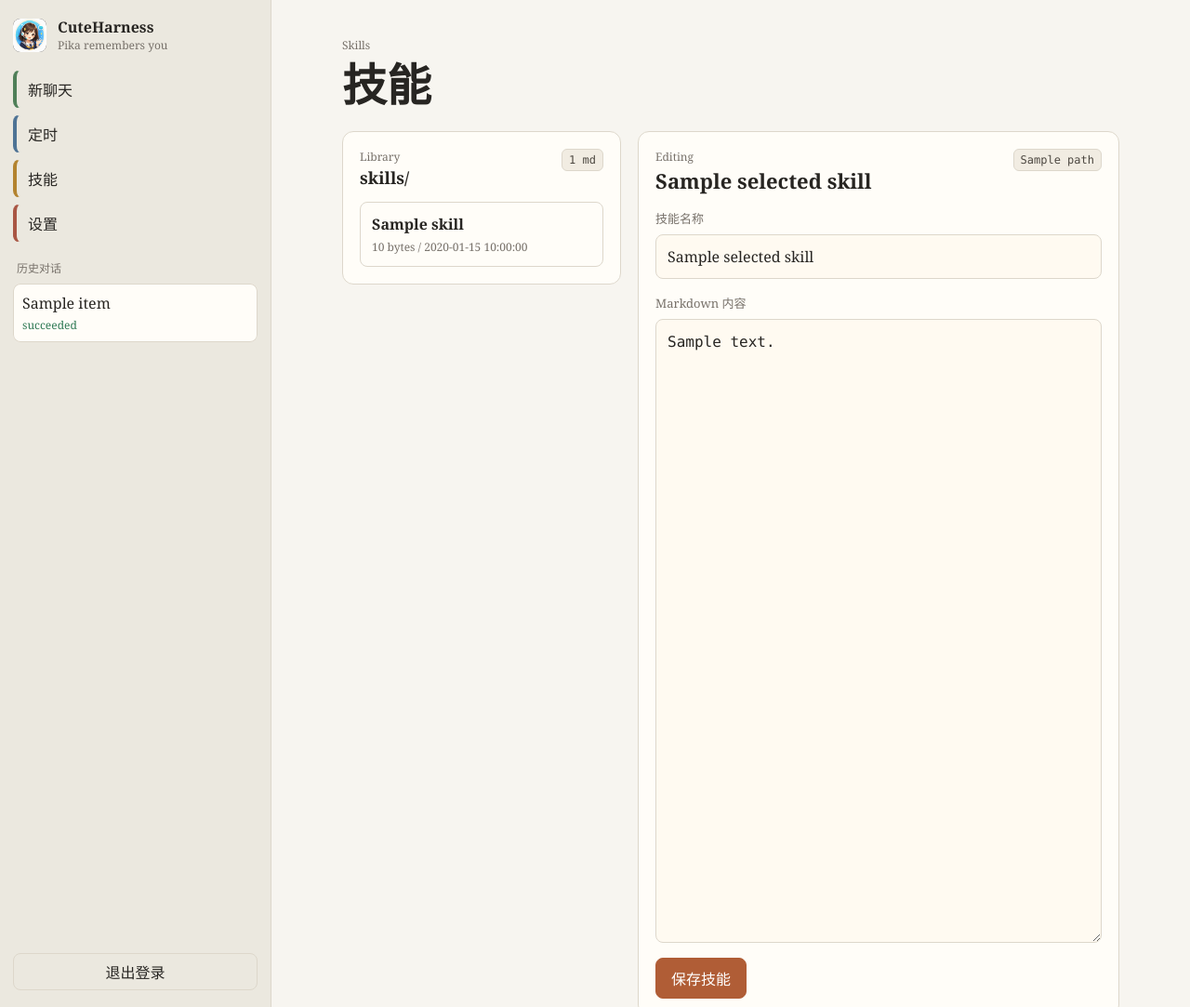
After one commit to hzq1995/CuteAgent, a FastAPI app: template templates/skills.html in a window 1280 px wide. The commit adds this page. Shown: the whole page at 93% size. Run offline with FastAPI, Linux system fonts and the light colour scheme; the template is opened without the code that fills it: most values are stand-ins (such as "Sample title", 1, 10 or a date in 2020); parts of the project's set-up code (start-up, migrations or seed data) failed here and were passed over.

Commit message:
add skill bar

```diff
--- a/app/main.py
+++ b/app/main.py
@@ -1,8 +1,11 @@
 import asyncio
 import json
+import re
 import time
 from contextlib import suppress
 from datetime import datetime
+from pathlib import Path
+from urllib.parse import quote
 from zoneinfo import ZoneInfo
 
 from fastapi import BackgroundTasks, Depends, FastAPI, Form, HTTPException, Request
@@ -52,6 +55,7 @@ scheduled_task_store = ScheduledTaskStore(BASE_DIR / "data" / "scheduled_tasks.j
 app_settings_store = AppSettingsStore(BASE_DIR / "data" / "settings.json")
 tool_settings_store = ToolSettingsStore(BASE_DIR / "data" / "tool_settings.json")
 memory_store = MemoryStore(BASE_DIR / "data" / "memories.json")
+SKILLS_DIR = BASE_DIR / "skills"
 
 
 def require_login(request: Request) -> None:
@@ -349,6 +353,78 @@ async def delete_scheduled_task(task_id: str, request: Request):
     return RedirectResponse("/scheduled-tasks", status_code=303)
 
 
+@app.get("/skills", response_class=HTMLResponse)
+async def skills_page(request: Request):
+    redirect = redirect_if_unauthenticated(request)
+    if redirect:
+        return redirect
+    skills = list_skill_files()
+    selected_name = skills[0]["name"] if skills else ""
+    selected = read_skill(selected_name) if selected_name else None
+    return templates.TemplateResponse(
+        "skills.html",
+        base_context(request, active_page="skills")
+        | skills_context(skills=skills, selected=selected, saved=False),
+    )
+
+
+@app.get("/skills/{filename}", response_class=HTMLResponse)
+async def skill_detail_page(filename: str, request: Request):
+    redirect = redirect_if_unauthenticated(request)
+    if redirect:
+        return redirect
+    skills = list_skill_files()
+    selected = read_skill(filename)
+    return templates.TemplateResponse(
+        "skills.html",
+        base_context(request, active_page="skills")
+        | skills_context(skills=skills, selected=selected, saved=False),
+    )
+
+
+@app.post("/skills/{filename}", response_class=HTMLResponse)
+async def update_skill(
+    filename: str,
+    request: Request,
+    content: str = Form(""),
+    skill_name: str = Form(""),
+):
+    require_login(request)
+    path = resolve_skill_path(filename)
+    try:
+        target_name = normalize_skill_filename(skill_name or filename)
+        target_path = resolve_skill_target_path(target_name)
+    except ValueError as exc:
+        skills = list_skill_files()
+        selected = read_skill(filename)
+        return templates.TemplateResponse(
+            "skills.html",
+            base_context(request, active_page="skills")
+            | skills_context(skills=skills, selected=selected, saved=False, error=str(exc)),
+            status_code=400,
+        )
+    if target_path != path and target_path.exists():
+        skills = list_skill_files()
+        selected = read_skill(filename)
+        return templates.TemplateResponse(
+            "skills.html",
+            base_context(request, active_page="skills")
+            | skills_context(skills=skills, selected=selected, saved=False, error="Skill name already exists."),
+            status_code=400,
+        )
+    if target_path != path:
+        path.rename(target_path)
+        path = target_path
+    path.write_text(normalize_skill_content(content), encoding="utf-8", newline="\n")
+    skills = list_skill_files()
+    selected = read_skill(path.name)
+    return templates.TemplateResponse(
+        "skills.html",
+        base_context(request, active_page="skills")
+        | skills_context(skills=skills, selected=selected, saved=True),
+    )
+
+
 @app.get("/settings", response_class=HTMLResponse)
 async def settings_page(request: Request):
     redirect = redirect_if_unauthenticated(request)
@@ -473,6 +549,93 @@ def settings_context(
         "memories": memory_store.list_memories(),
         "saved": saved,
     }
+
+
+def skills_context(
+    *,
+    skills: list[dict],
+    selected: dict | None,
+    saved: bool,
+    error: str = "",
+) -> dict:
+    return {
+        "skills": skills,
+        "selected_skill": selected,
+        "saved": saved,
+        "error": error,
+    }
+
+
+def list_skill_files() -> list[dict]:
+    if not SKILLS_DIR.exists():
+        return []
+    files = []
+    for path in SKILLS_DIR.iterdir():
+        if not path.is_file() or path.suffix.lower() != ".md":
+            continue
+        stat = path.stat()
+        files.append(
+            {
+                "name": path.name,
+                "url": f"/skills/{quote(path.name)}",
+                "size_bytes": stat.st_size,
+                "updated_at": datetime.fromtimestamp(stat.st_mtime).strftime("%Y-%m-%d %H:%M"),
+            }
+        )
+    return sorted(files, key=lambda item: item["name"].lower())
+
+
+def read_skill(filename: str) -> dict:
+    path = resolve_skill_path(filename)
+    stat = path.stat()
+    return {
+        "name": path.name,
+        "path": str(path.relative_to(BASE_DIR)) if BASE_DIR in path.resolve().parents else str(path),
+        "url": f"/skills/{quote(path.name)}",
+        "content": normalize_skill_content(path.read_text(encoding="utf-8")),
+        "size_bytes": stat.st_size,
+        "updated_at": datetime.fromtimestamp(stat.st_mtime).strftime("%Y-%m-%d %H:%M"),
+    }
+
+
+def resolve_skill_path(filename: str):
+    try:
+        resolved = resolve_skill_target_path(filename)
+    except ValueError:
+        raise HTTPException(status_code=404, detail="Skill not found")
+    if not resolved.is_file():
+        raise HTTPException(status_code=404, detail="Skill not found")
+    return resolved
+
+
+def resolve_skill_target_path(filename: str):
+    normalized = normalize_skill_filename(filename)
+    root = SKILLS_DIR.resolve()
+    resolved = (SKILLS_DIR / normalized).resolve()
+    if resolved.parent != root:
+        raise ValueError("skill path must stay inside skills directory")
+    return resolved
+
+
+def normalize_skill_filename(filename: str) -> str:
+    value = (filename or "").strip()
+    if not value or "/" in value or "\\" in value:
+        raise ValueError("skill name is required")
+    if any(char in value for char in '<>:"|?*') or any(ord(char) < 32 for char in value):
+        raise ValueError("skill name contains invalid characters")
+    candidate = Path(value)
+    if candidate.name != value:
+        raise ValueError("skill name must not include a path")
+    if not candidate.suffix:
+        value = f"{value}.md"
+        candidate = Path(value)
+    if candidate.suffix.lower() != ".md":
+        raise ValueError("skill name must end with .md")
+    return value
+
+
+def normalize_skill_content(content: str) -> str:
+    return re.sub(r"\r+\n", "\n", content or "").replace("\r", "\n")
 
 
 def wants_json_response(request: Request) -> bool:
--- a/static/styles.css
+++ b/static/styles.css
@@ -118,15 +118,44 @@ button {
 }
 
 .nav-link {
+  --nav-color: var(--accent);
+  --nav-tint: rgba(176, 93, 54, 0.1);
   border: 1px solid transparent;
+  border-left: 4px solid var(--nav-color);
   color: var(--ink);
   justify-content: flex-start;
   padding: 8px 12px;
 }
 
+.nav-chat {
+  --nav-color: #4f7f58;
+  --nav-tint: rgba(79, 127, 88, 0.13);
+}
+
+.nav-tasks {
+  --nav-color: #4e7395;
+  --nav-tint: rgba(78, 115, 149, 0.13);
+}
+
+.nav-skills {
+  --nav-color: #b3832f;
+  --nav-tint: rgba(179, 131, 47, 0.14);
+}
+
+.nav-settings {
+  --nav-color: #a95644;
+  --nav-tint: rgba(169, 86, 68, 0.13);
+}
+
 .nav-link.active {
   background: var(--panel);
   border-color: var(--line);
+  border-left-color: var(--nav-color);
+  box-shadow: inset 4px 0 0 var(--nav-tint);
+}
+
+.nav-link:hover {
+  background: var(--nav-tint);
 }
 
 .sidebar-section {
@@ -848,6 +877,101 @@ button {
   gap: 14px;
 }
 
+.skills-layout {
+  align-items: start;
+  display: grid;
+  gap: 18px;
+  grid-template-columns: minmax(220px, 300px) minmax(0, 1fr);
+}
+
+.skill-list-panel {
+  background: var(--panel);
+  border: 1px solid var(--line);
+  border-radius: 12px;
+  display: grid;
+  gap: 14px;
+  padding: 18px;
+}
+
+.skill-list {
+  border: 1px solid var(--line);
+  border-radius: 8px;
+  display: grid;
+  max-height: calc(100vh - 240px);
+  overflow: auto;
+}
+
+.skill-list-item {
+  color: var(--ink);
+  display: grid;
+  gap: 5px;
+  padding: 12px;
+  text-decoration: none;
+}
+
+.skill-list-item + .skill-list-item {
+  border-top: 1px solid var(--line);
+}
+
+.skill-list-item:hover,
+.skill-list-item.active {
+  background: #fff6df;
+}
+
+.skill-list-item.active {
+  box-shadow: inset 4px 0 0 #b3832f;
+}
+
+.skill-name {
+  font-weight: 700;
+  overflow-wrap: anywhere;
+}
+
+.skill-meta {
+  color: var(--muted);
+  font-size: 12px;
+  overflow-wrap: anywhere;
+}
+
+.skill-editor {
+  margin-bottom: 0;
+}
+
+.skill-editor-head {
+  align-items: start;
+  display: flex;
+  gap: 12px;
+  justify-content: space-between;
+}
+
+.skill-editor-head h2 {
+  font-size: 22px;
+  margin: 2px 0 0;
+  overflow-wrap: anywhere;
+}
+
+.skill-editor-head code {
+  background: var(--thinking);
+  border: 1px solid var(--line);
+  border-radius: 6px;
+  color: #4c4740;
+  font-family: ui-monospace, SFMono-Regular, Consolas, "Liberation Mono", monospace;
+  font-size: 12px;
+  padding: 4px 7px;
+}
+
+.skill-editor textarea {
+  font-family: ui-monospace, SFMono-Regular, Consolas, "Liberation Mono", monospace;
+  line-height: 1.55;
+  min-height: min(62vh, 720px);
+  white-space: pre;
+}
+
+.skill-empty {
+  min-height: 180px;
+  place-content: center;
+}
+
 .task-card {
   background: var(--panel);
   border: 1px solid var(--line);
@@ -1102,7 +1226,7 @@ button {
 
   .primary-nav {
     grid-column: 1 / -1;
-    grid-template-columns: repeat(3, minmax(0, 1fr));
+    grid-template-columns: repeat(4, minmax(0, 1fr));
   }
 
   .sidebar-section {
@@ -1177,6 +1301,18 @@ button {
     grid-template-columns: 1fr;
   }
 
+  .skills-layout {
+    grid-template-columns: 1fr;
+  }
+
+  .skill-list {
+    max-height: 260px;
+  }
+
+  .skill-editor-head {
+    display: grid;
+  }
+
   .logout-form {
     display: none;
   }
--- a/templates/_sidebar.html
+++ b/templates/_sidebar.html
@@ -17,9 +17,10 @@
   </button>
 
   <nav class="primary-nav" aria-label="&#20027;&#23548;&#33322;">
-    <a class="nav-link {% if active_page == 'chat' and not conversation %}active{% endif %}" href="/">&#26032;&#24314;&#23545;&#35805;</a>
-    <a class="nav-link {% if active_page == 'scheduled_tasks' %}active{% endif %}" href="/scheduled-tasks">&#23450;&#26102;&#20219;&#21153;</a>
-    <a class="nav-link {% if active_page == 'settings' %}active{% endif %}" href="/settings">&#35774;&#32622;</a>
+    <a class="nav-link nav-chat {% if active_page == 'chat' and not conversation %}active{% endif %}" href="/">新聊天</a>
+    <a class="nav-link nav-tasks {% if active_page == 'scheduled_tasks' %}active{% endif %}" href="/scheduled-tasks">定时</a>
+    <a class="nav-link nav-skills {% if active_page == 'skills' %}active{% endif %}" href="/skills">&#25216;&#33021;</a>
+    <a class="nav-link nav-settings {% if active_page == 'settings' %}active{% endif %}" href="/settings">&#35774;&#32622;</a>
   </nav>
 
   <div class="sidebar-scrim" data-history-close aria-hidden="true"></div>
--- a/templates/index.html
+++ b/templates/index.html
@@ -3,7 +3,7 @@
   <head>
     <meta charset="utf-8">
     <meta name="viewport" content="width=device-width, initial-scale=1">
-    <title>CuteHarness</title>
+    <title>🌸 CuteHarness</title>
     <link rel="icon" href="/static/pika.ico?v={{ static_v }}" type="image/x-icon">
     <link rel="stylesheet" href="/static/styles.css?v={{ static_v }}">
   </head>
--- a/templates/login.html
+++ b/templates/login.html
@@ -3,7 +3,7 @@
   <head>
     <meta charset="utf-8">
     <meta name="viewport" content="width=device-width, initial-scale=1">
-    <title>CuteHarness Login</title>
+    <title>🌸 CuteHarness Login</title>
     <link rel="icon" href="/static/pika.ico?v={{ static_v }}" type="image/x-icon">
     <link rel="stylesheet" href="/static/styles.css?v={{ static_v }}">
   </head>
--- a/templates/scheduled_tasks.html
+++ b/templates/scheduled_tasks.html
@@ -3,7 +3,7 @@
   <head>
     <meta charset="utf-8">
     <meta name="viewport" content="width=device-width, initial-scale=1">
-    <title>CuteHarness 定时任务</title>
+    <title>🌸 CuteHarness 定时任务</title>
     <link rel="icon" href="/static/pika.ico?v={{ static_v }}" type="image/x-icon">
     <link rel="stylesheet" href="/static/styles.css?v={{ static_v }}">
   </head>
--- a/templates/settings.html
+++ b/templates/settings.html
@@ -3,7 +3,7 @@
   <head>
     <meta charset="utf-8">
     <meta name="viewport" content="width=device-width, initial-scale=1">
-    <title>CuteHarness 设置</title>
+    <title>🌸 CuteHarness 设置</title>
     <link rel="icon" href="/static/pika.ico?v={{ static_v }}" type="image/x-icon">
     <link rel="stylesheet" href="/static/styles.css?v={{ static_v }}">
   </head>
--- /dev/null
+++ b/templates/skills.html
@@ -0,0 +1,81 @@
+<!doctype html>
+<html lang="zh-CN">
+  <head>
+    <meta charset="utf-8">
+    <meta name="viewport" content="width=device-width, initial-scale=1">
+    <title>🌸 CuteHarness 技能</title>
+    <link rel="icon" href="/static/pika.ico?v={{ static_v }}" type="image/x-icon">
+    <link rel="stylesheet" href="/static/styles.css?v={{ static_v }}">
+  </head>
+  <body>
+    <div class="app-shell">
+      {% include "_sidebar.html" %}
+      <main class="page-pane">
+        <section class="page-content">
+          <div class="page-header">
+            <p class="kicker">Skills</p>
+            <h1>技能</h1>
+          </div>
+
+          {% if saved %}
+            <p class="success-note">技能已保存。</p>
+          {% endif %}
+          {% if error %}
+            <p class="error">{{ error }}</p>
+          {% endif %}
+
+          <section class="skills-layout">
+            <aside class="skill-list-panel" aria-label="技能列表">
+              <div class="settings-section-head">
+                <div>
+                  <p class="kicker">Library</p>
+                  <h2>skills/</h2>
+                </div>
+                <code>{{ skills|length }} md</code>
+              </div>
+              {% if skills %}
+                <nav class="skill-list">
+                  {% for skill in skills %}
+                    <a class="skill-list-item {% if selected_skill and skill.name == selected_skill.name %}active{% endif %}" href="{{ skill.url }}">
+                      <span class="skill-name">{{ skill.name }}</span>
+                      <span class="skill-meta">{{ skill.size_bytes }} bytes / {{ skill.updated_at }}</span>
+                    </a>
+                  {% endfor %}
+                </nav>
+              {% else %}
+                <p class="muted">skills/ 下暂无 Markdown 技能文件。</p>
+              {% endif %}
+            </aside>
+
+            {% if selected_skill %}
+              <form class="panel-form skill-editor" method="post" action="{{ selected_skill.url }}">
+                <div class="skill-editor-head">
+                  <div>
+                    <p class="kicker">Editing</p>
+                    <h2>{{ selected_skill.name }}</h2>
+                  </div>
+                  <code>{{ selected_skill.path }}</code>
+                </div>
+                <label>
+                  <span>技能名称</span>
+                  <input name="skill_name" value="{{ selected_skill.name }}" required>
+                </label>
+                <label>
+                  <span>Markdown 内容</span>
+                  <textarea name="content" rows="24" required>{{ selected_skill.content }}</textarea>
+                </label>
+                <div class="form-actions">
+                  <button type="submit">保存技能</button>
+                </div>
+              </form>
+            {% else %}
+              <div class="panel-form skill-empty">
+                <p class="muted">选择一个技能后可查看和编辑内容。</p>
+              </div>
+            {% endif %}
+          </section>
+        </section>
+      </main>
+    </div>
+  </body>
+</html>
--- a/templates/task.html
+++ b/templates/task.html
@@ -3,7 +3,7 @@
   <head>
     <meta charset="utf-8">
     <meta http-equiv="refresh" content="0; url=/">
-    <title>CuteHarness</title>
+    <title>🌸 CuteHarness</title>
     <link rel="icon" href="/static/pika.ico" type="image/x-icon">
   </head>
   <body>
```
